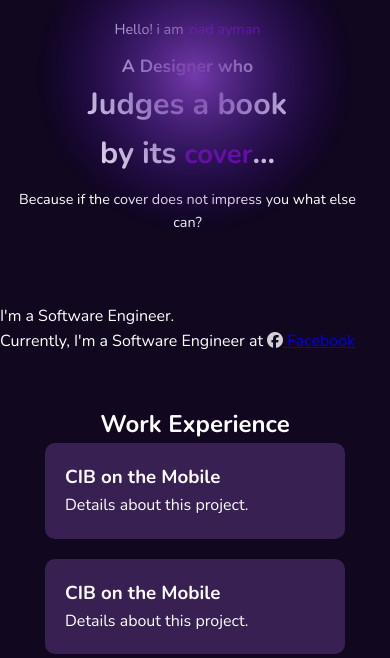
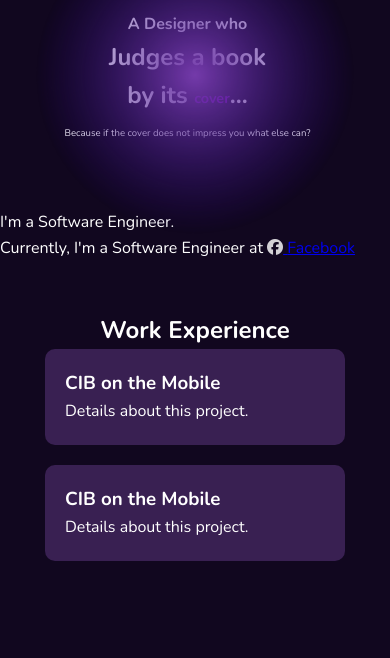
Before and after one commit to ziad880/Portfolio-Design, a plain HTML site: page index.html in a window 390 px wide. Shown: the part 169-827 px from the top of the page. Drawn offline with nearby package versions, Linux system fonts and the light colour scheme.

Commit message:
Update styles.css

```diff
--- a/styles.css
+++ b/styles.css
@@ -198,18 +198,19 @@ footer {
 
     .s1 {
         text-align: center;
+        margin-top: 0;
     }
 
     #section-1 h1 {
-        font-size: 1.9em; /* تصغير حجم النص */
+        font-size: 1.5em; /* تصغير حجم النص */
     }
 
     #section-1 h5 {
-        font-size: 1.1em; /* تصغير حجم النص */
+        font-size: 1em; /* تصغير حجم النص */
     }
 
     #section-1 p {
-        font-size: .9em; /* تصغير حجم النص */
+        font-size: .6em; /* تصغير حجم النص */
         margin-bottom: -30px;
         margin-top: 10px;
     }
```
